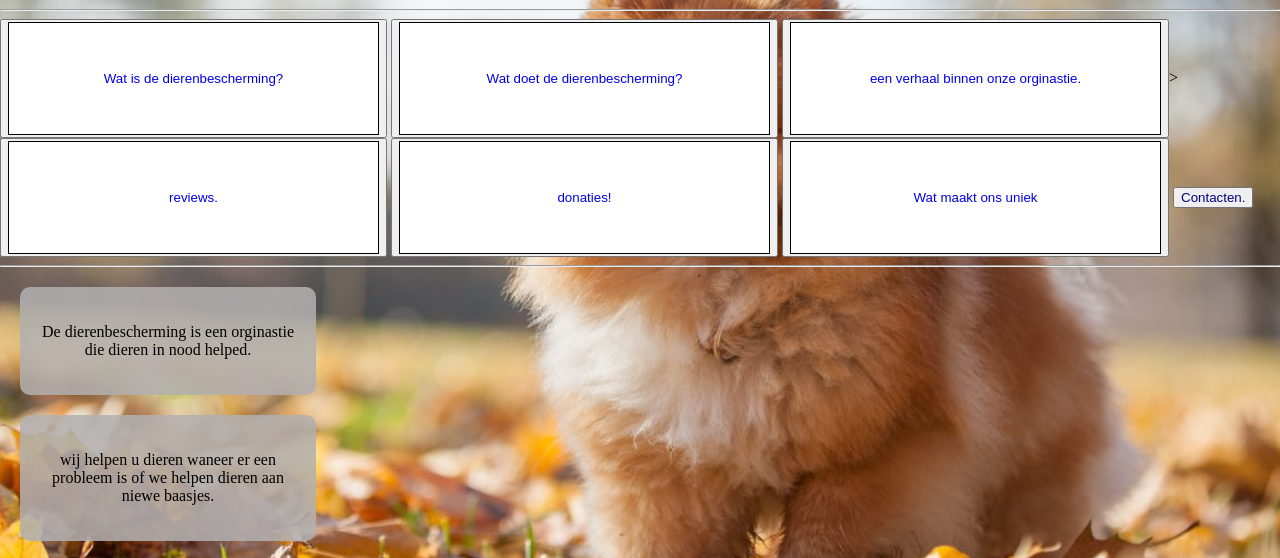
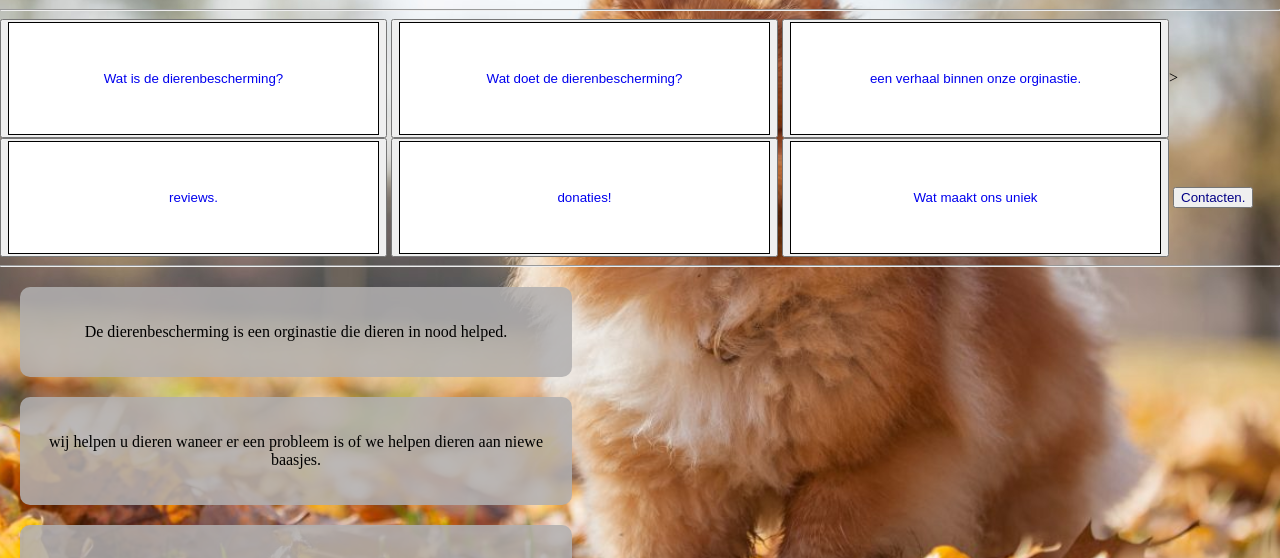
Before and after one commit to 2010joukebos/goede-doel, a plain HTML site: page index.html in a window 1280 px wide. Shown: the part 203-761 px from the top of the page. Drawn offline with Linux system fonts and the light colour scheme.

Commit message:
aneren box layout

```diff
--- a/style.css
+++ b/style.css
@@ -28,7 +28,7 @@ body {
 }
 
 .box {
-    width: 20%;
+    width: 40%;
     height: 2%;
     background-color: rgba(178, 176, 176, 0.866);
     padding: 20px;
```
